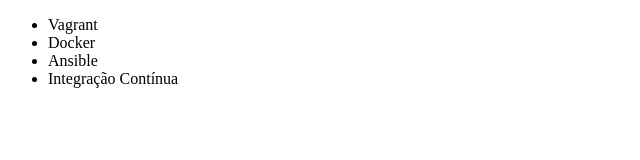
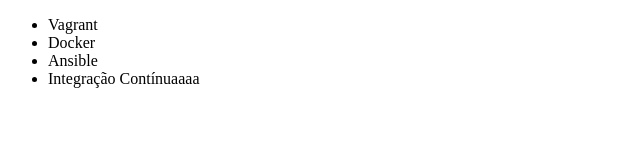
Before and after one commit to segabrielcarvalho/curso-git, a plain HTML site: page index.html in a window 1280 px wide. Shown: the full height of the page, 0-640 px from the left. Drawn offline with Linux system fonts and the light colour scheme.

Commit message:
Bla bla bla

```diff
--- a/index.html
+++ b/index.html
@@ -9,7 +9,7 @@
         <li>Vagrant</li>
         <li>Docker</li>
         <li>Ansible</li>
-        <li>Integração Contínua</li>
+        <li>Integração Contínuaaaa</li>
     </ul>
 </body>
 </html>
```
